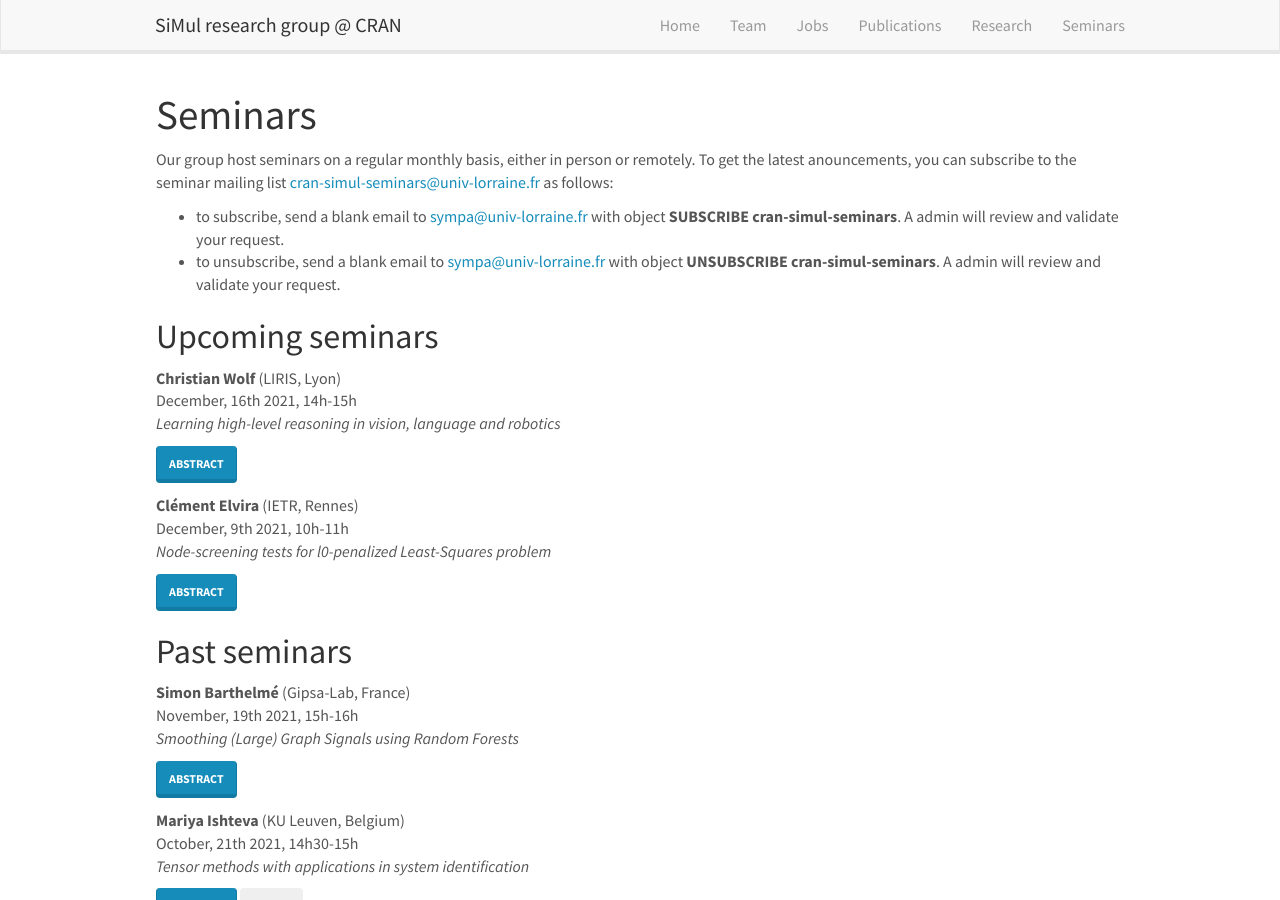
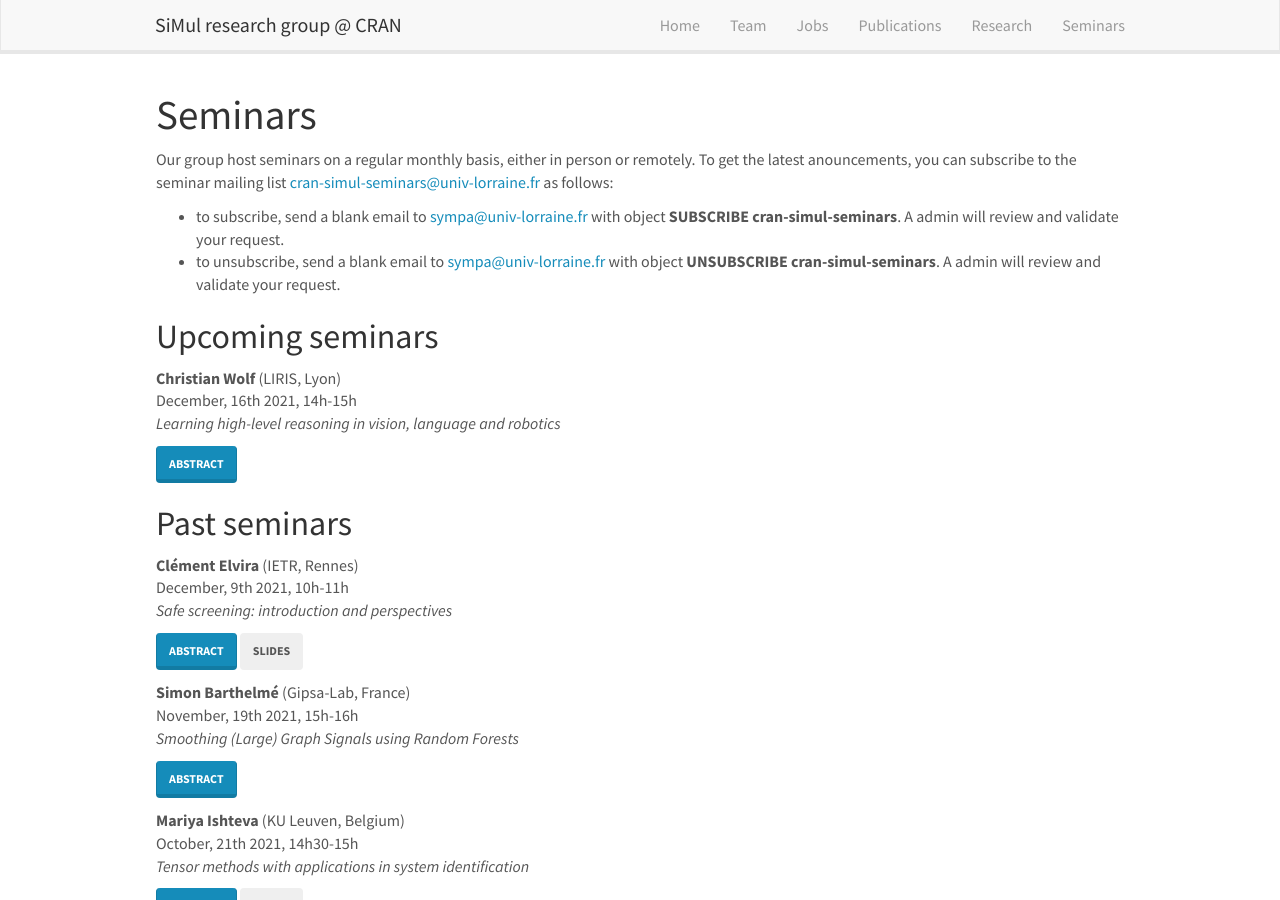
Before and after one commit to cran-simul/cran-simul.github.io_old, a Jekyll site: the page built from _pages/seminars.md, in a window 1280 px wide and 900 px high. Built offline with Jekyll 4.4.1, drawn with Linux system fonts in a browser that asks for light colours; nearby versions of some CDN libraries.

Commit message:
add files

```diff
--- a/_data/seminarlist.yml
+++ b/_data/seminarlist.yml
@@ -10,9 +10,9 @@
 -  speaker: Clément Elvira
    institution: IETR, Rennes
    date:  December, 9th 2021, 10h-11h
-   title: Node-screening tests for l0-penalized Least-Squares problem
-   abstract: "TBD"
-   active: 1
+   title: "Safe screening: introduction and perspectives"
+   pdf: 2021_12_Elvira.pdf
+   active: 0
 
 
 -  speaker: Simon Barthelmé
```
Also changed, not shown: _pages/openings.md (+4 -0 lines), 4 other files.
